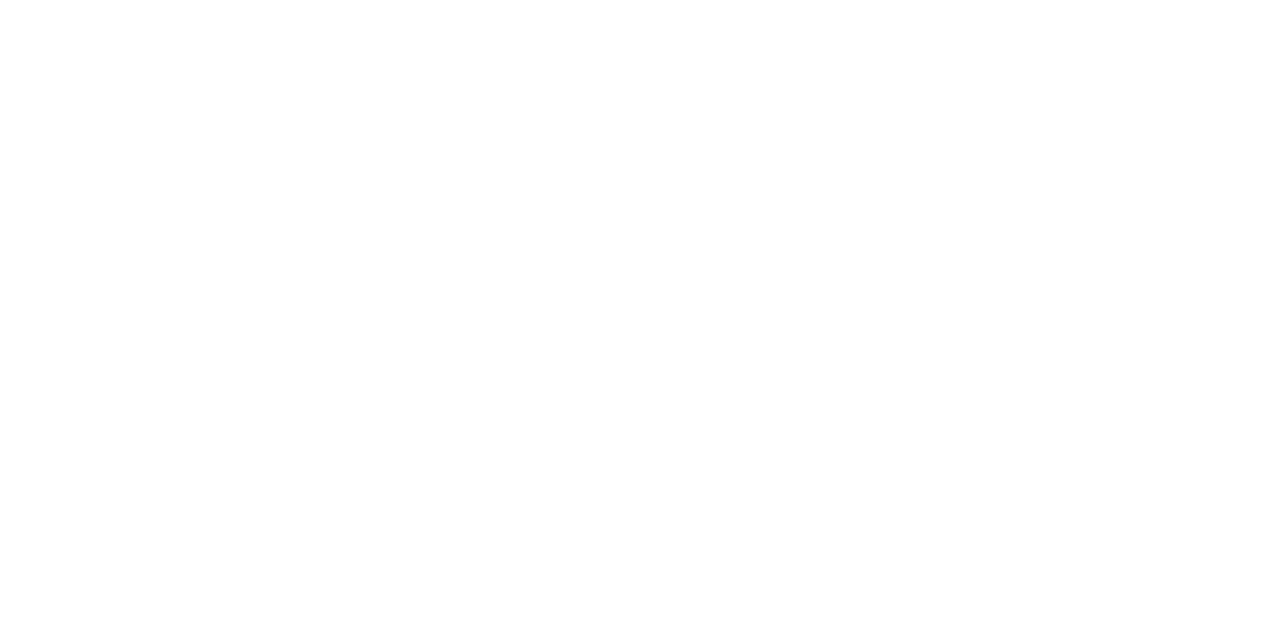
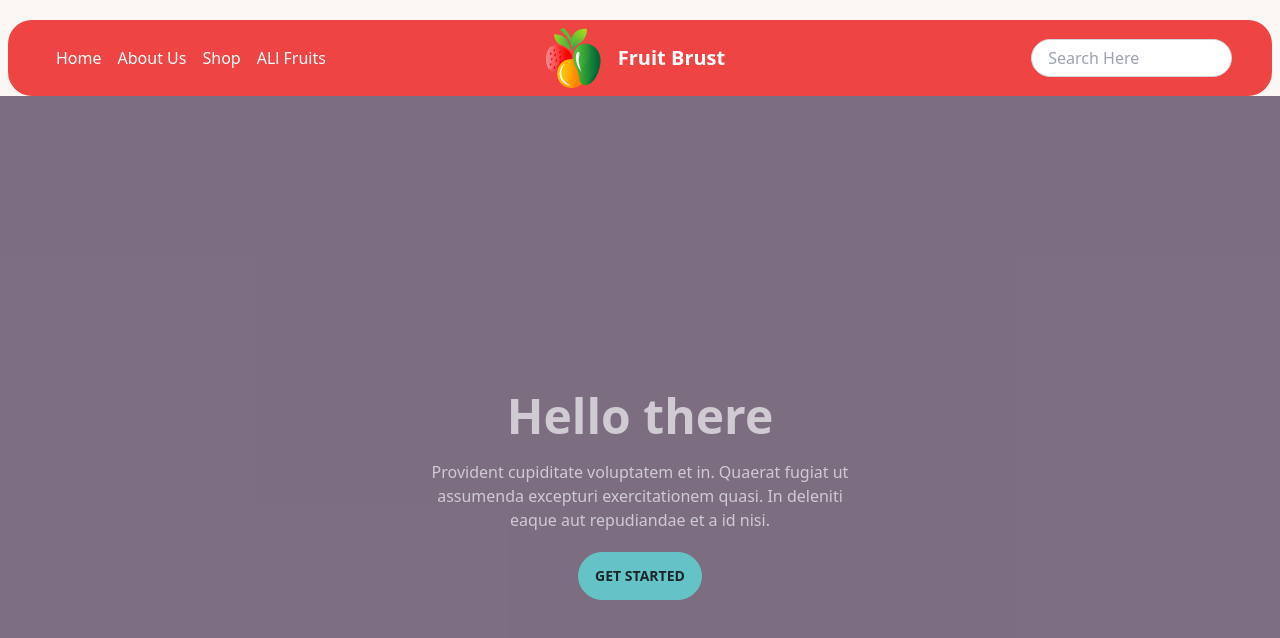
Before and after one commit to Tamal2026/Fruit-Brust, a plain HTML site: page index.html in a window 1280 px wide. Drawn offline with nearby package versions, Linux system fonts and the light colour scheme.

Commit message:
nav bar finished

```diff
--- a/index.html
+++ b/index.html
@@ -1,11 +1,59 @@
 <!DOCTYPE html>
-<html lang="en">
+<html lang="en" data-theme="cupcake">
 <head>
     <meta charset="UTF-8">
     <meta name="viewport" content="width=device-width, initial-scale=1.0">
     <title>Fruit Burst</title>
+
+<link href="https://cdn.jsdelivr.net/npm/daisyui@3.4.0/dist/full.css" rel="stylesheet" type="text/css" />
+
+<script src="https://cdn.tailwindcss.com"></script>
+
+<script src="https://kit.fontawesome.com/5d3b19e49f.js" crossorigin="anonymous"></script>
+
 </head>
 <body>
+    <header class="bg-red-500 rounded-3xl mx-2 mt-5">
+        <nav>
+            <div class="navbar">
+                <div class="navbar-start ml-7">
+                <div class="flex gap-4 text-white pl-3">
+                <p>Home</p>
+                <p>About Us</p>
+                <p>Shop</p>
+                <p>ALl Fruits</p>
 
+                </div>
+                </div>
+                <div class="navbar-center mr-5">
+                  <img src="./images/logo.png" alt="">
+                  <a class="btn btn-ghost normal-case text-xl text-white">Fruit Brust</a>
+                </div>
+                <div class="navbar-end">
+                  <input type="text" class="w-2/5 py-2 px-4 pr-10 mr-8 leading-tight rounded-3xl border border-gray-300 focus:outline-none focus:border-indigo-500" placeholder="Search Here">
+              </div>
+
+
+
+        </nav>
+
+
+    </header>
+
+     <!-- Banner Section Start Here -->
+
+     <section>
+
+      <div class="hero min-h-screen" style="background-image: url('');">
+        <div class="hero-overlay bg-opacity-60"></div>
+        <div class="hero-content text-center text-neutral-content">
+          <div class="max-w-md">
+            <h1 class="mb-5 text-5xl font-bold">Hello there</h1>
+            <p class="mb-5">Provident cupiditate voluptatem et in. Quaerat fugiat ut assumenda excepturi exercitationem quasi. In deleniti eaque aut repudiandae et a id nisi.</p>
+            <button class="btn btn-primary">Get Started</button>
+          </div>
+        </div>
+      </div>
+     </section>
 </body>
 </html>
--- /dev/null
+++ b/tailwind.config.js
@@ -0,0 +1,8 @@
+/** @type {import('tailwindcss').Config} */
+module.exports = {
+    content: ["./src/**/*.{html,js}"],
+    theme: {
+      extend: {},
+    },
+    plugins: [],
+  }
```
